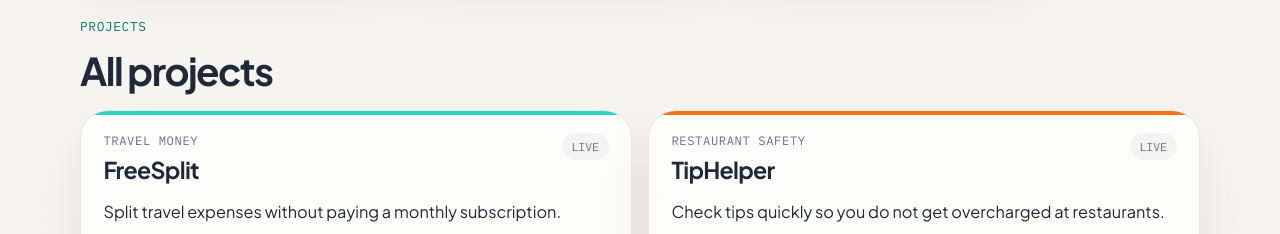
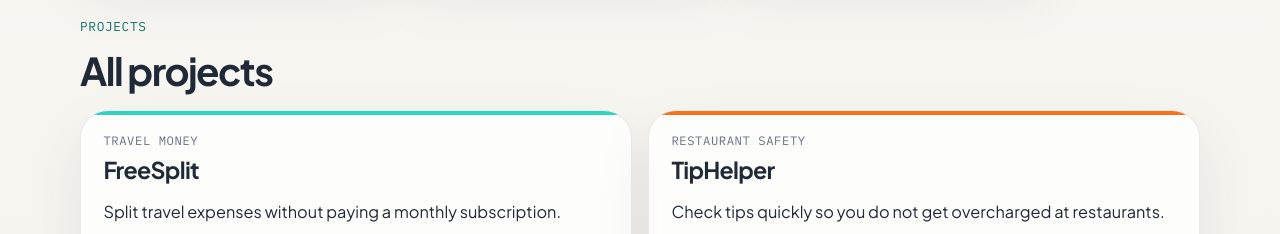
Before and after one commit to diegogoncalves/diegogoncalves.github.io, a plain HTML site: page index.html in a window 1280 px wide. Shown: the part 1280-1514 px from the top of the page. Drawn offline with Linux system fonts and the light colour scheme.

Commit message:
Remove redundant project status badges

```diff
--- a/app.js
+++ b/app.js
@@ -115,7 +115,6 @@ function renderProjects() {
               <p class="card-meta">${project.category}</p>
               <h3 class="card-title">${project.name}</h3>
             </div>
-            <span class="card-status">${project.status}</span>
           </div>
 
           <p class="card-tagline">${project.tagline}</p>
--- a/assets/projects.js
+++ b/assets/projects.js
@@ -12,7 +12,6 @@ export const projects = [
     slug: "freesplit",
     name: "FreeSplit",
     category: "Travel money",
-    status: "Live",
     url: "https://freesplit-drab.vercel.app/",
     tagline: "Split travel expenses without paying a monthly subscription.",
     summary:
@@ -39,7 +38,6 @@ export const projects = [
     slug: "tiphelper",
     name: "TipHelper",
     category: "Restaurant safety",
-    status: "Live",
     url: "https://tiphelper.vercel.app/",
     tagline: "Check tips quickly so you do not get overcharged at restaurants.",
     summary:
@@ -66,7 +64,6 @@ export const projects = [
     slug: "nomadprice",
     name: "NomadPrice",
     category: "Travel utility",
-    status: "Live",
     url: "https://nomad-price.vercel.app/",
     tagline: "Snap a menu abroad and instantly see dish prices in US dollars.",
     summary:
@@ -93,7 +90,6 @@ export const projects = [
     slug: "interviewify",
     name: "Interviewify",
     category: "Career prep",
-    status: "Live",
     url: "https://interviewifyfrontend.vercel.app/",
     tagline: "Practice PM interviews with AI and get immediate feedback.",
     summary:
@@ -120,7 +116,6 @@ export const projects = [
     slug: "take5",
     name: "Take 5 Card Game",
     category: "Social game",
-    status: "Live",
     url: "https://take5game.vercel.app/",
     tagline: "Play Take Five online with friends and bots from any browser.",
     summary:
--- a/styles.css
+++ b/styles.css
@@ -63,8 +63,7 @@ button {
 .eyebrow,
 .panel-label,
 .filter-button,
-.card-meta,
-.card-status {
+.card-meta {
   font-family: "IBM Plex Mono", monospace;
 }
 
@@ -308,15 +307,6 @@ button {
   letter-spacing: -0.03em;
 }
 
-.card-status {
-  padding: 0.35rem 0.6rem;
-  border-radius: 999px;
-  background: var(--chip);
-  color: var(--muted);
-  font-size: 0.72rem;
-  text-transform: uppercase;
-}
-
 .card-tagline {
   margin: 0.9rem 0 0;
   font-size: 1.02rem;
```
